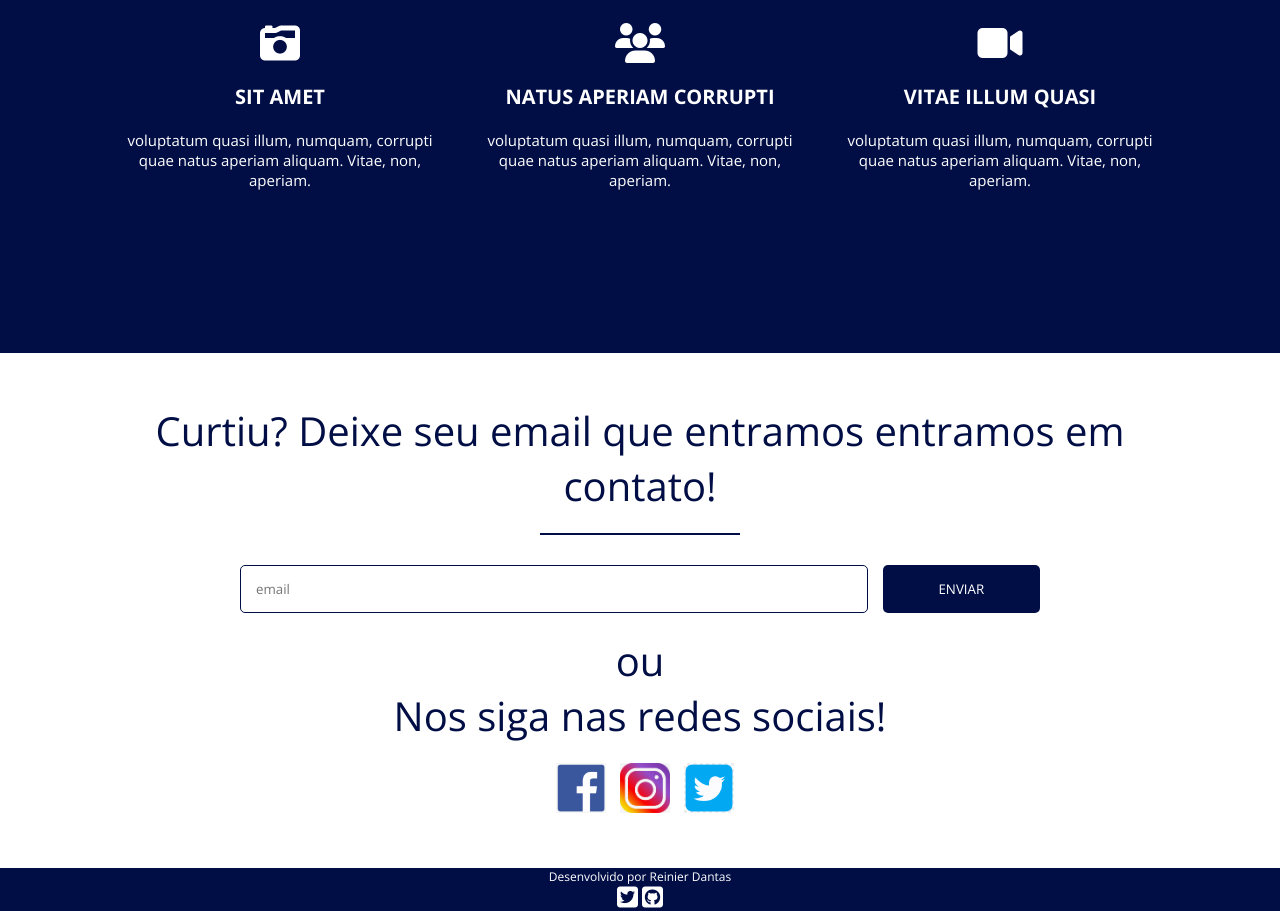
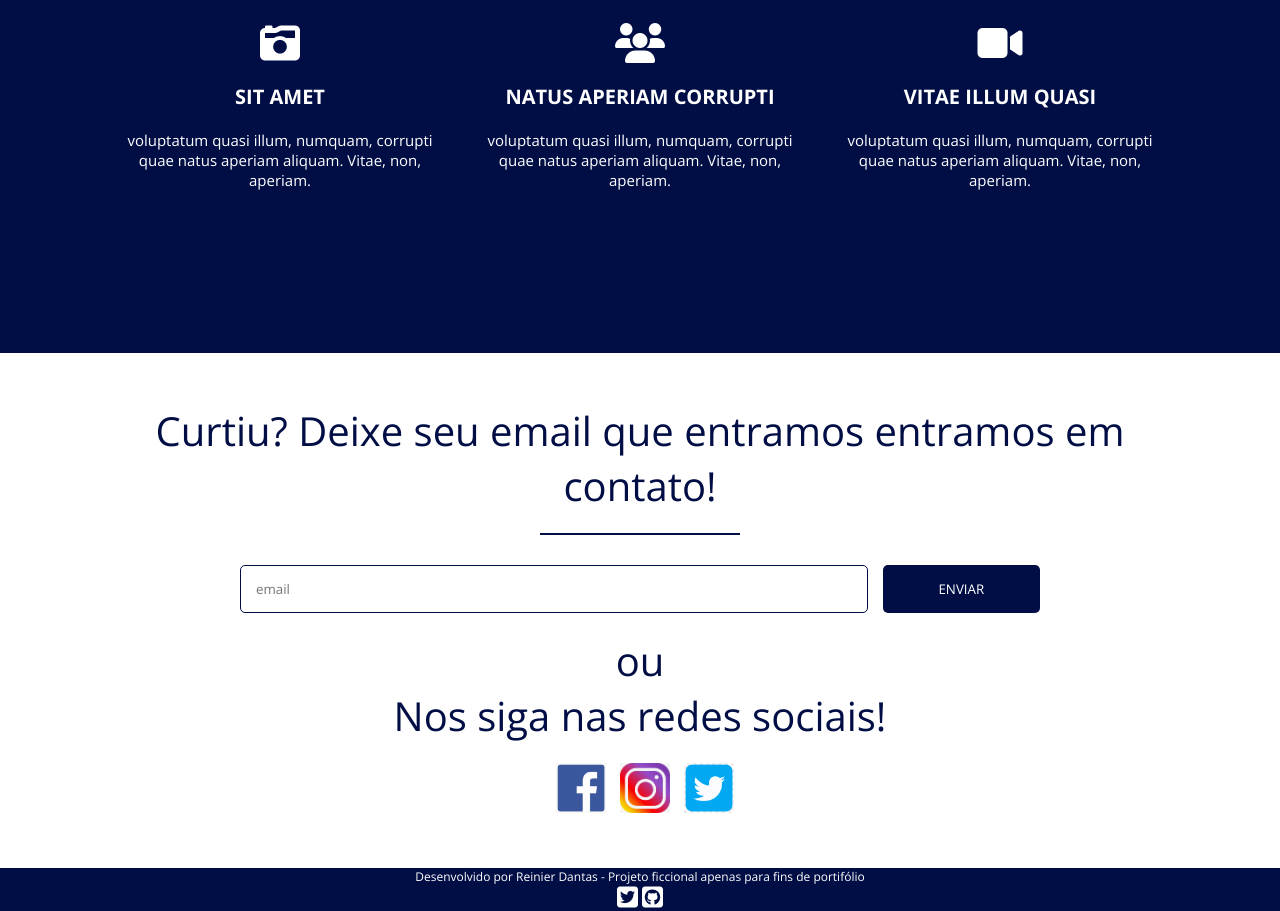
Before and after one commit to reinierdantas/projetos, a plain HTML site: page PrProducoes/index.html in a window 1280 px wide. Shown: the part 2156-3067 px from the top of the page. Drawn offline with nearby package versions, Linux system fonts and the light colour scheme.

Commit message:
Update index.html

```diff
--- a/PrProducoes/index.html
+++ b/PrProducoes/index.html
@@ -100,7 +100,7 @@
      <div class="backtop"><i class="fas fa-chevron-up"></i></div>
     <!--FOOTER-->
     <footer>
-        <p>Desenvolvido por Reinier Dantas</p>
+        <p>Desenvolvido por Reinier Dantas - Projeto ficcional apenas para fins de portifólio</p>
         <a href="http://www.twitter.com.br/reinierdantas" target="_blank"><i class="fab fa-twitter-square"></i></a>
         <a href="http://www.github.com/reinierdantas" target="_blank"><i class="fab fa-github-square"></i></a>
     </footer>
```
